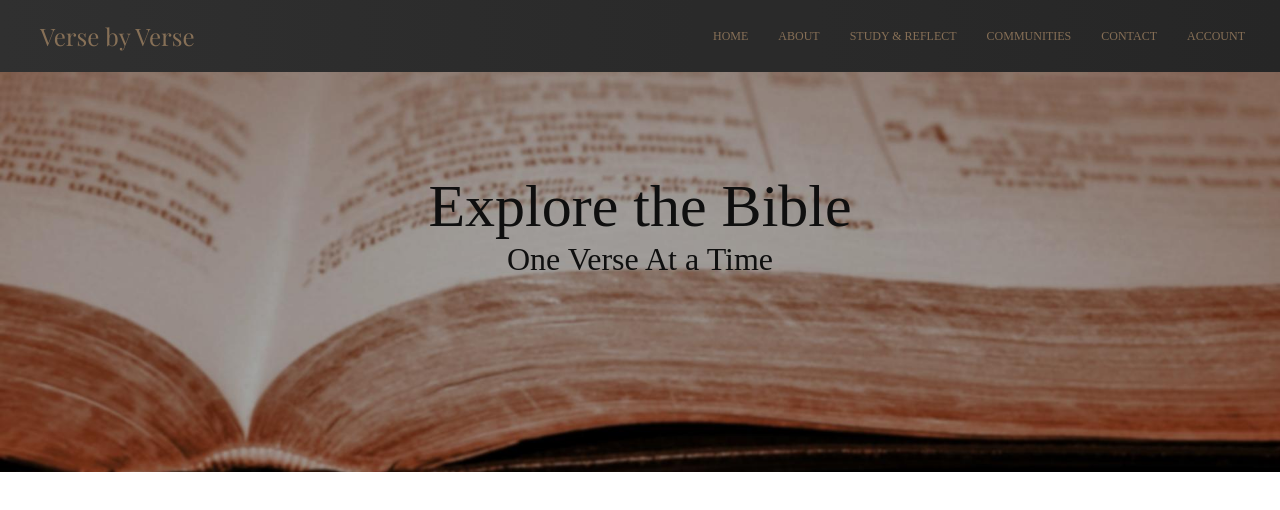
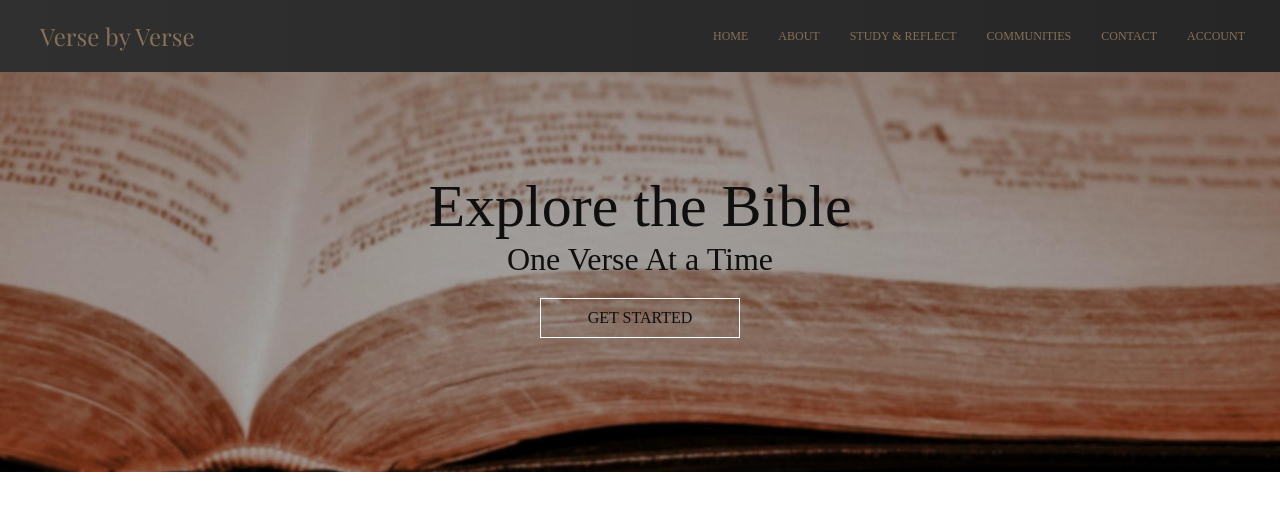
Before and after one commit to LeeJay0126/verse_by_verse, a React (Create React App) app: page / in a window 1280 px wide. Shown: the top 510 px of the page. Built offline with nearby package versions, Linux system fonts and the light colour scheme; a web font is replaced by a local one.

Commit message:
Get Started button created on Hero section

```diff
--- a/src/home/Hero.css
+++ b/src/home/Hero.css
@@ -28,3 +28,13 @@
 .HeroH2 {
     font-size: 32px;
 }
+
+.HeroButton {
+    margin: 20px auto;
+    padding: 10px 20px;
+    border: solid white 1px;
+    text-align: center;
+    width: 200px;
+    color: #0f0f0f;
+    cursor: pointer;
+}
--- a/src/home/Hero.js
+++ b/src/home/Hero.js
@@ -9,6 +9,9 @@ const Hero = () => {
             <h2 className="HeroH2">
                 One Verse At a Time
             </h2>
+            <div className="HeroButton">
+                GET STARTED
+            </div>
         </div>
     );
 };
```
